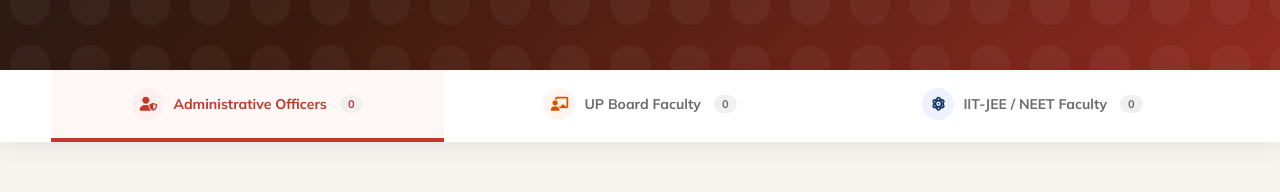
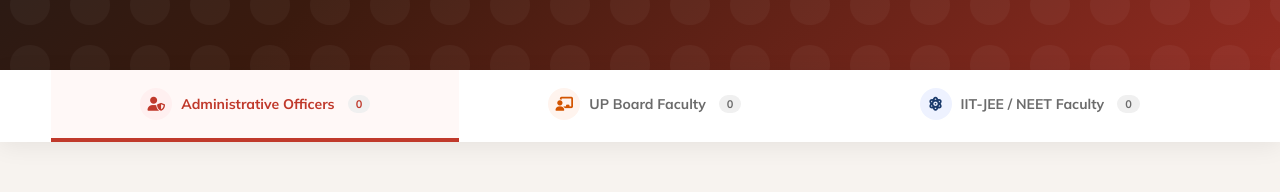
Before and after one commit to gauravpratapsingh765/testing, a plain HTML site: page Faculty/team.html in a window 1280 px wide. Shown: the part 499-691 px from the top of the page. Drawn offline with nearby package versions, Linux system fonts and the light colour scheme; no server answers.

Commit message:
Add files via upload

```diff
--- a/Faculty/team.html
+++ b/Faculty/team.html
@@ -246,9 +246,8 @@
     }
 
     .mega-tab {
-      flex: 1;
-      flex-shrink: 0;
-      min-width: 180px;
+      flex: 1 0 auto;
+      min-width: max-content;
       padding: 18px 20px;
       border: none;
       background: transparent;
```
